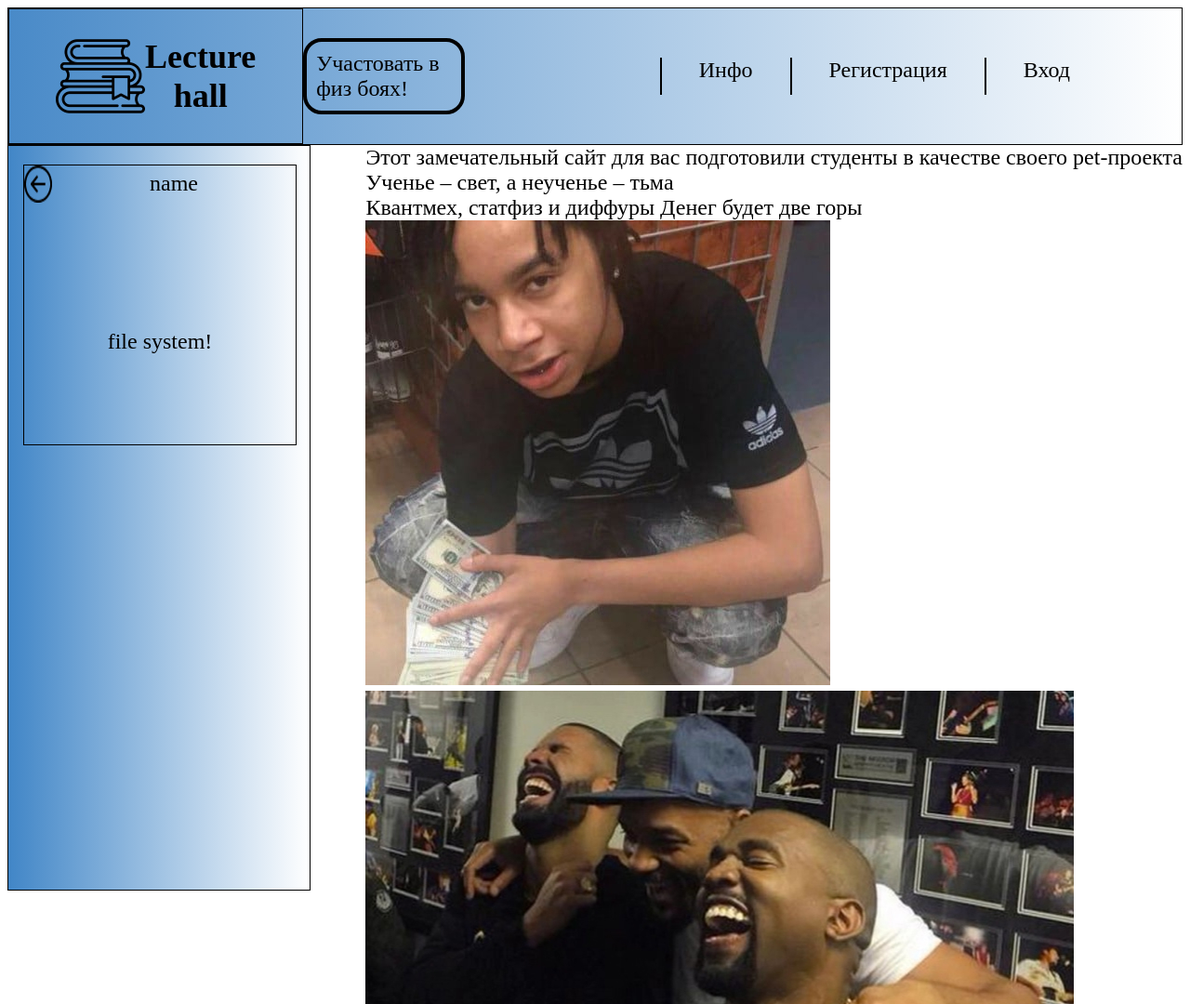
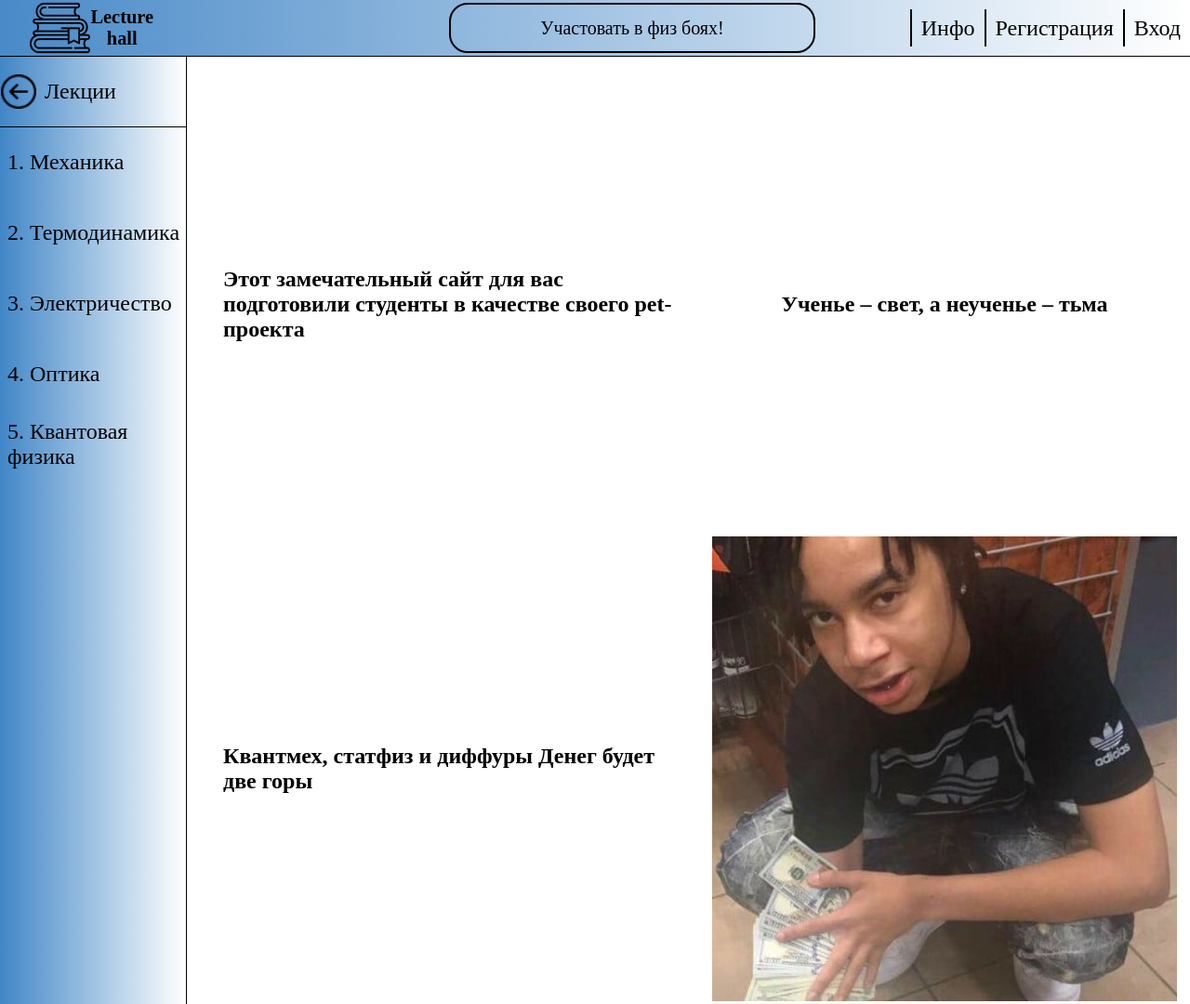
Before and after one commit to ssergomol/Lecture-Hall, a plain HTML site: page index.html in a window 1280 px wide. Shown: the top 1080 px of the page at 93% size. Drawn offline with nearby package versions, Linux system fonts and the light colour scheme.

Commit message:
fix main page and add latex

```diff
--- a/front/css/main.css
+++ b/front/css/main.css
@@ -1,58 +1,84 @@
-body {
+
+body.main-content {
+	display: inline-block;
+	height: 100%;
 	font-size: 24px;
+	margin: 0px;
+	bottom: 0px;
+	top: 0px;
 }
 
-
 .header {
-	display: flex;
-	justify-content: space-between;
-	align-items: center;
+	display: grid;
+	grid-template-columns: 1fr 5fr;
+	grid-template-rows: 60px;
 	background: rgb(73,138,200);
 	background: linear-gradient(90deg, rgba(73,138,200,1) 0%, rgba(255,255,255,1) 100%);
-	border: 1px solid;
+	border-bottom: 1px solid;
+}
+
+.right_header {
+	display: grid;
+	grid-template-columns: 2fr 3fr 3fr;
 }
 
 
 .logo {
 	display: flex;
+	height: auto;
 	align-items: center;
 	text-align: center;
-	padding-left: 50px;
-	padding-right: 50px;
-	border: 1px solid;
+	padding-left: 4vh;
+	padding-right: 10vh;
+	/* border: 1px solid; */
 }
 
-.hall {
+img.logo-pic {
+	max-width: 100%;
+  	height: 100%;
+}
+
+a.hall {
 	font-weight: bold;
 	text-decoration: none;
 	color: black;
+	font-size: 1.7vh;
 	/*font-family: "Roboto", "Arial", sans-serif;*/
 }
 
 
 .fights {
-	padding: 10px;
-	margin-right: 150px;
-	border: 4px solid;
+	display: flex;
+	justify-content: center;
+	align-items: center;
+	grid-column: 2;
+	padding: 5px;
+	border: 2.5px solid;
 	border-radius: 20px;
+	font-size: 2.5vh;
+	margin: 3px;
 }
 
 .panel {
+	grid-column: 3;
 	display: flex;
-	justify-content: space-around;
+	justify-content: end;
 	flex-direction: row;
+	align-items: center;
+	margin: 0;
 }
 
 .panel li {
 	display: inline;
-	list-style-type: none;
-	margin-left: 20px;
-	margin-right: 20px;
+
 }
 
 .panel li a {
+	display: inline;
+	padding: 0px 10px;
 	text-decoration: none;
 	color: black;
+	font-size: 3vh;
 }
 
 
@@ -60,28 +86,63 @@ body {
 	background-color: black;
 	width: 2px;
 	height: 40px;
+	margin: 0 0;
 }
 
-.right_header {
-	display: flex;
-	justify-content: space-between;
-	flex-direction: row;
-	align-items: center;
-	margin-right: 100px;
-}
-
-
 .content {
-	display: flex;
-	justify-content: space-between;
+	display: grid;
+	grid-template-columns: 200px 1fr;
 }
 
 .left_bar {
-	border: 1px solid;
-	height: 100vh;
-	width: 324px;
+	grid-column: 1;
+	position: relative;
+	display: grid;
+	grid-template-rows: repeat(6, 6fr) 70%;
+	border-right: 1px solid;
+	bottom: 0px;
+	top: 0px;
+	width: 100%;
 	background: rgb(65,134,199);
 	background: linear-gradient(90deg, rgba(65,134,199,1) 0%, rgba(255,255,255,1) 100%);
+}
+
+img.back-button {
+	max-width: 100%;
+	height: 50%;
+
+}
+
+div.back-button-container {
+	grid-column: 1;
+	display: flex;
+	justify-content: center;
+	align-items: center;
+}
+
+.title-left-bar{
+	display: grid;
+	grid-template-columns: 1fr 4fr;
+	grid-template-rows: 100%;
+	border-bottom: 1px solid;
+}
+
+.lectures {
+	display: flex;
+	grid-column: 2;
+	justify-content: start;
+	align-items: center;
+	font-size: 3vh;
+	padding-left: 1vh;
+}
+
+a.section {
+	display: flex;
+	align-items: center;
+	color: black;
+	text-decoration: none;
+	font-size: 3vh;
+	padding-left: 1vh;
 }
 
 
@@ -102,23 +163,6 @@ body {
 }
 
 
-.file_system {
-	width: 90%;
-	height: 300px;
-	border: 1px solid;
-	margin-top: 20px;
-	margin-left: 5%;
-	margin-right: 5%;
-}
-
-.data {
-	display: flex;
-	align-items: center;
-	justify-content: center;
-	/*background-color: green;*/
-	width: 100%;
-	height: 100%;
-}
 
 /*
 .main_part div {
@@ -128,11 +172,38 @@ body {
 	justify-content: flex-end;
 	padding: 100px;
 }
+*/
 
 .main_part {
+	display: grid;
+	grid-template-columns: 2fr 2fr;
+	grid-template-rows: 3fr 3fr 3fr;
+	margin-top: 2vh;
+	margin-left: 3vh;
+}
+
+.img-container {
 	display: flex;
-	flex-direction: column;
-	justify-content: flex-end;
-	align-content: flex-end;
+	justify-content: center;
+	align-items: center;
 }
-*/
+
+img.meme_1 {
+	max-width: 100%;
+	height: 100%;
+}
+
+img.meme_2 {
+	display: flex;
+	align-items: center;
+	max-width: 100%;
+	height: 70%;
+}
+
+div.quote {
+	display: flex;
+	justify-content: center;
+	align-items: center;
+	margin: 2vh;
+	font-weight: bold;
+}
--- a/index.html
+++ b/index.html
@@ -3,15 +3,16 @@
 <head>
 	<meta charset="UTF-8">
 	<meta name="viewport" content="width=device-width, initial-scale=1.0">
-	<title>Document</title>
 	<link rel="stylesheet" href="front/css/main.css">
 	<link rel="preconnect" href="https://fonts.googleapis.com">
+	<script src="https://polyfill.io/v3/polyfill.min.js?features=es6"></script>
+	<script id="MathJax-script" async src="https://cdn.jsdelivr.net/npm/mathjax@3/es5/tex-mml-chtml.js"></script>
 	<title>Lecture hall</title>
 </head>
-<body>
+<body class="main-content">
 	<div class="header">
 		<div class="logo">
-			<img src="front/images/books.png">
+			<img class="logo-pic" src="front/images/books.png">
 			<a class="hall" href="index.html">
 				<h2>
 				Lecture
@@ -46,42 +47,52 @@
 
 	<div class="content">
 		<div class="left_bar">
-			<div class="file_system">
-				<div class="header_root">
-					<img src="front/images/back_button.png">
-					<div class="root">
-						name
+			<div class="title-left-bar">
+				<div class="back-button-container">
+					<img class="back-button" src="front/images/back_button.png">
 				</div>
+				<span class="lectures"> Лекции </span>
 			</div>
-				<div class="data">
-					file system!
-				</div>
-			</div>
+				<a class="section" href="#">
+					1. Механика
+				</a>
+				<a class="section" href="#">
+					2. Термодинамика
+				</a>
+				<a class="section" href="#">
+					3. Электричество
+				</a>
+				<a class="section" href="#">
+					4. Оптика
+				</a>
+				<a class="section" href="#">
+					5. Квантовая физика
+				</a>
 		</div>
 		<div class="main_part">
-			<div>
-				<div>
+			<div class="quote">
 				Этот замечательный сайт для вас подготовили студенты в качестве своего pet-проекта
 			</div>
-				<div>
+			<div class="quote">
 				Ученье – свет, а неученье – тьма
 			</div>
-			</div>
-			<div>
-				<div>
+
+			<div class="quote">
 				Квантмех, статфиз и диффуры
 				Денег будет две горы
 			</div>
-				<img src="front/images/1.jpg">
+			<div class="img-container">
+				<img class="meme_1" src="front/images/1.jpg">
 			</div>
-			<div>
-				<img src="front/images/2.jpg">
-				<div>
+			<div class="img-container">
+				<img class="meme_2" src="front/images/2.jpg">
+			</div>
+
+			<div class="quote"	>
 				Кто не учит физику
 				Те дурачки и шизики.
 			</div>
 		</div>
 	</div>
-	</div>
 </body>
 </html>
```
Lines whose indentation alone changed are shown as unchanged.
